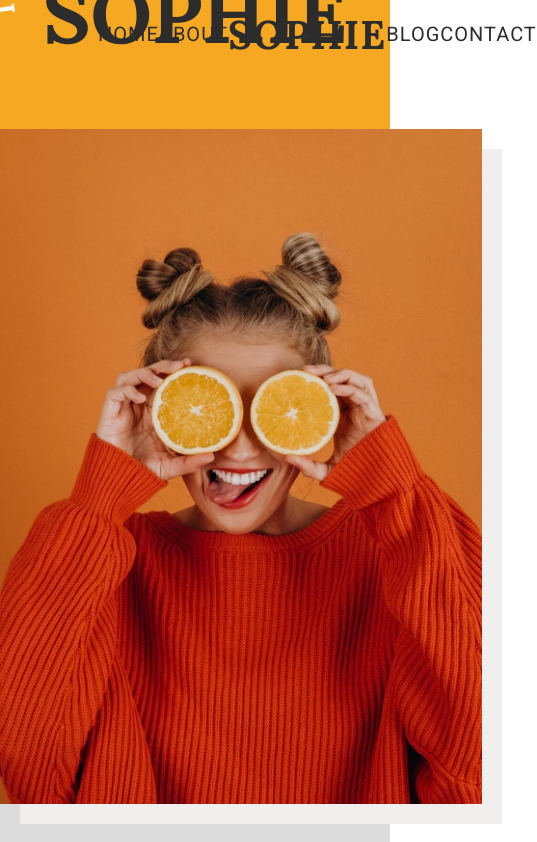
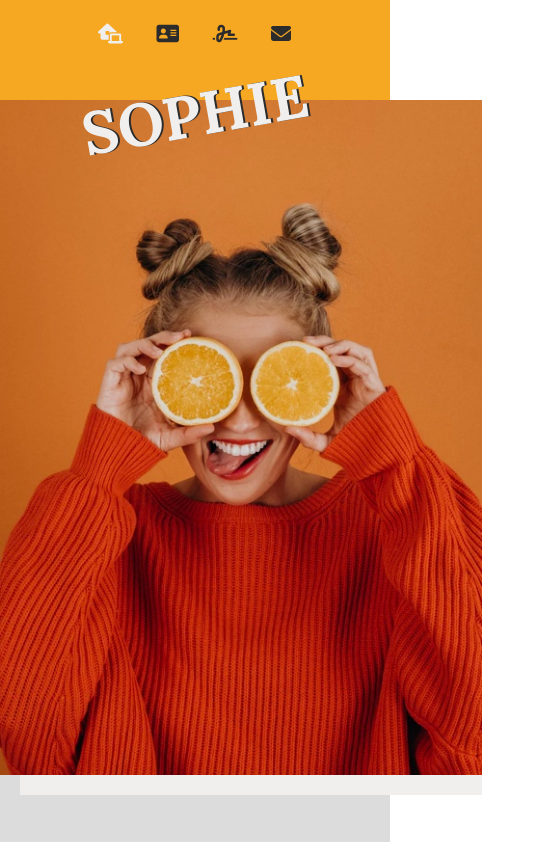
Before and after one commit to lucasregazzi/lucasRegazziProject2, a plain HTML site: page index.html in a window 390 px wide. Shown: the top 842 px of the page, 537 px wide, since content can reach past the window. Drawn offline with Linux system fonts and the light colour scheme.

Commit message:
index now fully responsive n cute :strawberry:

```diff
--- a/index.html
+++ b/index.html
@@ -24,13 +24,23 @@
 
 <header class="index">
 
-    <nav>
+    <nav class="desktop">
         <ul>
-            <li><a href="./index.html" title="index">Home</a></li>
+            <li><a href="./index.html" title="index" class="onPage">Home</a></li>
             <li><a href="#about" title="About Sophie">About</a></li>
             <li class="index"><a href="./index.html" title="It's All About Sophie">Sophie</a></li>
             <li><a href="./blog.html" title="Sophie's Blog">Blog</a></li>
             <li><a href="./contact.html">Contact</a></li>
+        </ul>
+    </nav>
+
+    <nav class="smaller">
+        <ul>
+            <li><a href="./index.html" title="index" class="onPage"><i class="fas fa-laptop-house"></i></a></li>
+            <li><a href="#about" title="About Sophie"><i class="fas fa-address-card"></i></a></li>
+            <li class="index"><a href="./index.html" title="It's All About Sophie">Sophie</a></li>
+            <li><a href="./blog.html" title="Sophie's Blog"><i class="fas fa-signature"></i></a></li>
+            <li><a href="./contact.html"><i class="fas fa-envelope"></i></a></li>
         </ul>
     </nav>
 
--- a/styles/sass/_blog.scss
+++ b/styles/sass/_blog.scss
@@ -30,6 +30,7 @@ header.contact nav li {
     letter-spacing: 1px;
 }
 
+header.index nav ul li a.onPage,
 header.blog nav ul li a.onPage,
 header.contact nav ul li a.onPage {
     color: $offWhite;
--- a/styles/sass/_header.scss
+++ b/styles/sass/_header.scss
@@ -14,7 +14,9 @@ header {
 
 // Navigation Styles
 
-header.index nav {
+header.index nav,
+header.contact nav,
+header.blog nav {
     position: absolute;
     top: 0;
     left: 0;
@@ -22,6 +24,12 @@ header.index nav {
     z-index: 2;
     text-align: center;
     text-transform: uppercase;
+}
+
+header.index nav.smaller,
+header.contact nav.smaller,
+header.blog nav.smaller {
+    display: none;
 }
 
 header.index nav ul  {
--- a/styles/sass/_quickLinks.scss
+++ b/styles/sass/_quickLinks.scss
@@ -12,7 +12,6 @@
 .quickLinks li {
     width: 50%;
     padding: 0px 100px 100px 100px;
-    min-width: 495px;
     position: relative;
 }
 
--- a/styles/sass/_setup.scss
+++ b/styles/sass/_setup.scss
@@ -7,5 +7,3 @@ html { -moz-box-sizing: border-box; -webkit-box-sizing: border-box; box-sizing:
 *, *:before, *:after {box-sizing: inherit}
 
 .srOnly { position: absolute; width: 1px; height: 1px; margin: -1px; border: 0; padding: 0; white-space: nowrap; clip-path: inset(100%); clip: rect(0 0 0 0); overflow: hidden;}
-
-input {-moz-box-sizing: border-box; -webkit-box-sizing: border-box; box-sizing: border-box;}
--- a/styles/sass/_viewports.scss
+++ b/styles/sass/_viewports.scss
@@ -17,7 +17,9 @@
         text-align: center;
     }
 
-    .text.one {padding-bottom: 80px;}
+    .text.one {
+        padding-bottom: 80px;
+    }
 
     .text.two {
         text-align: center;
@@ -99,4 +101,51 @@
         margin-top: 60px;
     }
 
+    .sophiesJourney p {
+        text-align: center;
+    }
+
+    header nav.desktop {
+        display: none;
+    }
+
+    header.index nav.smaller,
+    header.blog nav.smaller {
+        display: block;
+    }
+
 }
+
+@media (max-width: 960px) {
+
+    li.index {
+        display: none;
+    }
+
+    h1::before {
+        opacity: 0;
+    }
+
+    header.blog nav {
+        background-color: transparent;
+    }
+
+    header.index {
+        position: relative;
+    }
+
+    header.index h1 {
+        position: absolute;
+        top: 100px;
+        color: $offWhite;
+        transform: rotate(-10deg);
+        font-size: 3em;
+        text-shadow: 2px 0px $black;
+    }
+
+    .sophieStory {
+        padding: 200px 60px;
+        text-align: center;
+    }
+
+}
```
Also changed, not shown: blog.html (+11 -1 lines), contact.html (+11 -0 lines), styles/style.css.
